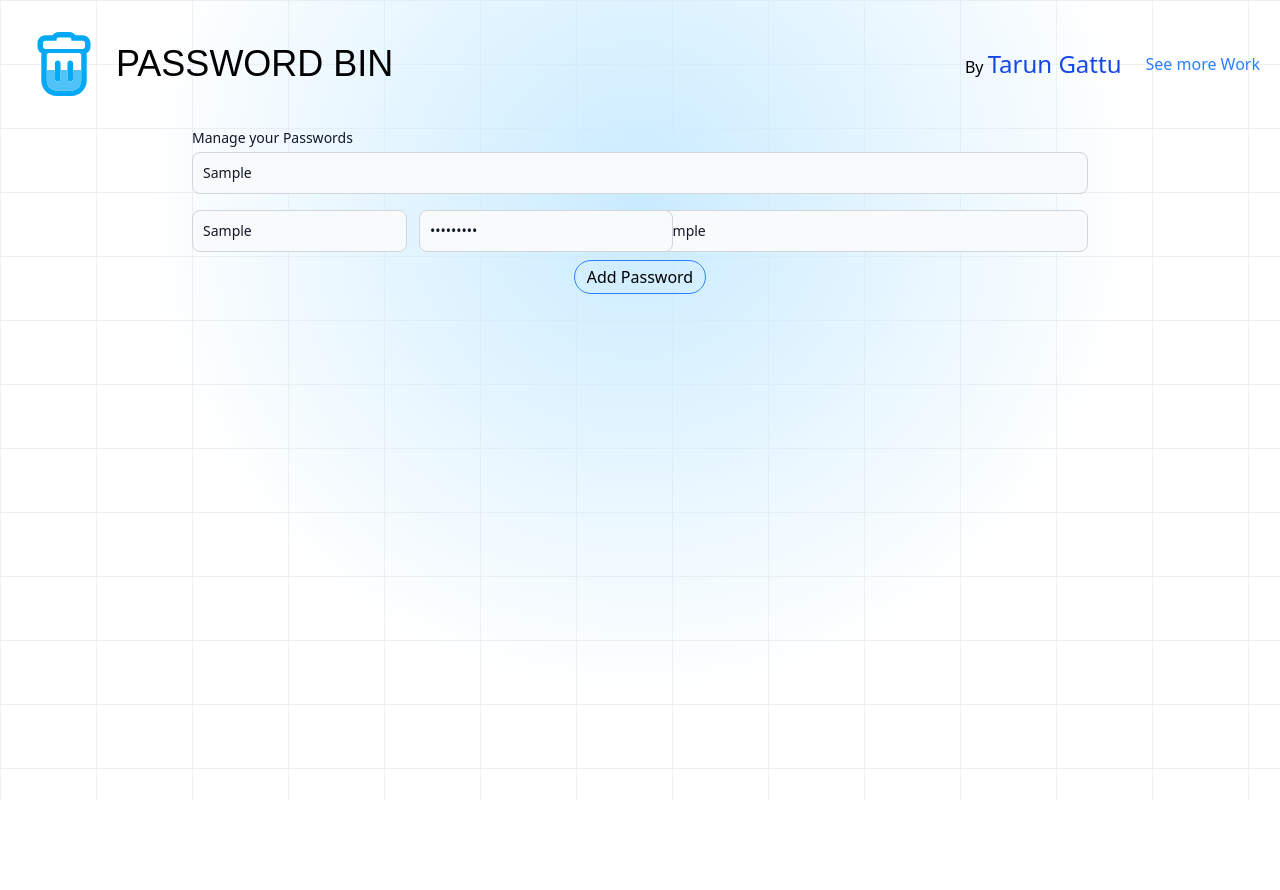
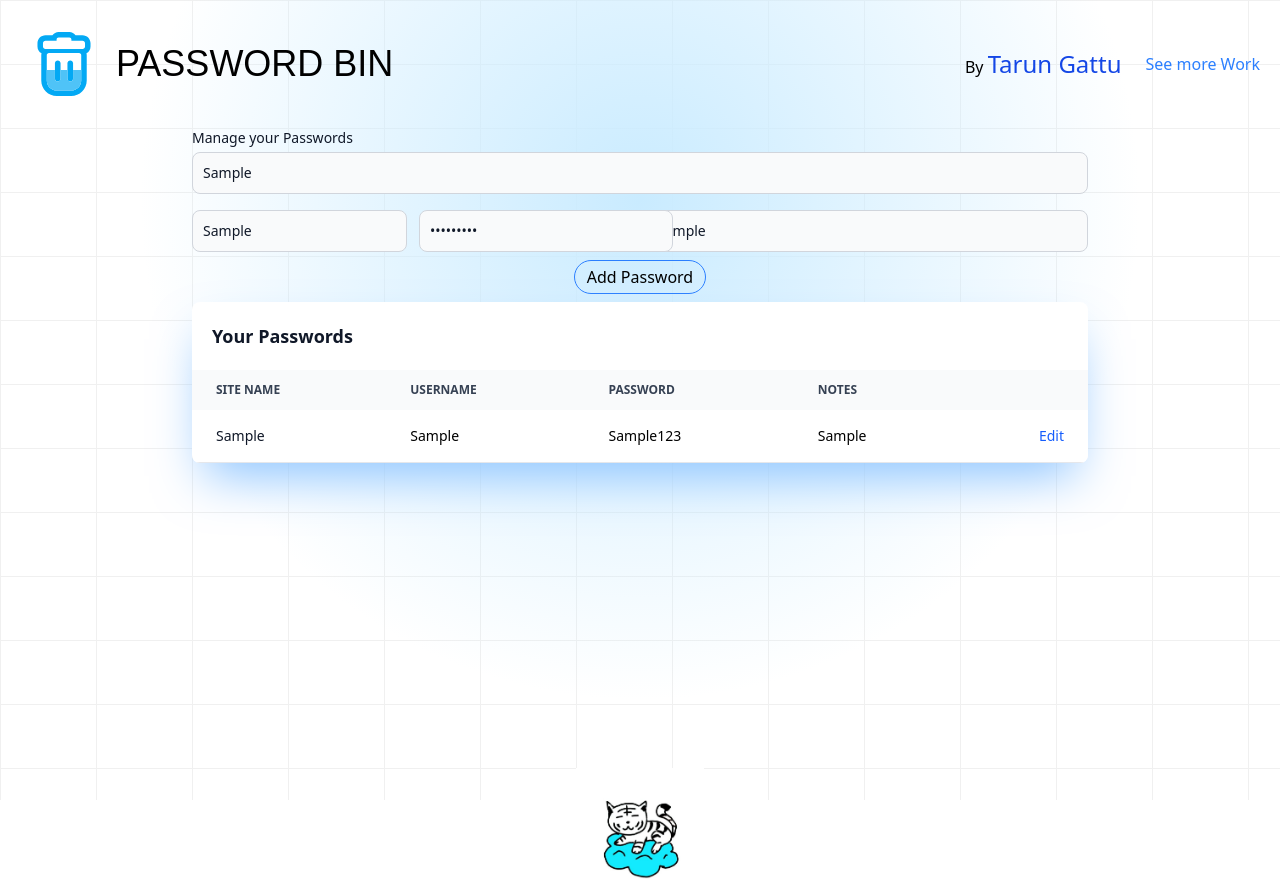
Before and after one commit to tarungattu/Password-Bin, a React (Vite) app in the folder password-bin/: page / in a window 1280 px wide. Both pictures are taken after typing "Sample", "Sample", "Sample123", "Sample" into the empty fields and a click on the button "Add Password". Before the commit the page ends 800 px from the top, so only its background shows below. Built offline with nearby package versions, Linux system fonts and the light colour scheme; some icons are missing; a web font is replaced by a local one.

Commit message:
Passwords are shown from local storage

```diff
--- a/password-bin/index.html
+++ b/password-bin/index.html
@@ -3,9 +3,9 @@
 
 <head>
   <meta charset="UTF-8" />
-  <link rel="icon" type="image/svg+xml" href="/vite.svg" />
+  <link rel="icon" type="image/svg+xml" href="/bin.svg" />
   <meta name="viewport" content="width=device-width, initial-scale=1.0" />
-  <title>password-bin</title>
+  <title>Password Bin</title>
   <link rel="preconnect" href="https://fonts.googleapis.com">
   <link rel="preconnect" href="https://fonts.gstatic.com" crossorigin>
   <link href="https://fonts.googleapis.com/css2?family=Bitcount+Single+Ink:wght@100..900&display=swap" rel="stylesheet">
--- a/password-bin/src/App.jsx
+++ b/password-bin/src/App.jsx
@@ -4,14 +4,18 @@ import viteLogo from '/vite.svg'
 import './App.css'
 import Navbar from './components/Navbar'
 import Bin from './components/Bin'
+import Footer from './components/Footer'
 
 function App() {
   const [count, setCount] = useState(0)
 
   return (
     <>
-      <Navbar/>
-      <Bin/>
+      <Navbar />
+      <div className="min-h-[80vh]">
+        <Bin />
+      </div>
+      <Footer/>
     </>
   )
 }
--- a/password-bin/src/components/Bin.jsx
+++ b/password-bin/src/components/Bin.jsx
@@ -1,9 +1,11 @@
 import React, { useEffect } from 'react'
 import { useState } from 'react';
+import { useRef } from 'react';
 
 const Bin = () => {
 
-    const [form, setForm] = useState({site:"", username:"", password:"", notes:""})
+    const passwordRef = useRef()
+    const [form, setForm] = useState({ site: "", username: "", password: "", notes: "" })
     const [passwordArray, setpasswordArray] = useState([])
 
     useEffect(() => {
@@ -16,7 +18,11 @@ const Bin = () => {
 
 
     const showPassword = () => {
-        alert("Show password");
+        if (passwordRef.current.type === "text"){
+            passwordRef.current.type = "password"
+        } else {
+            passwordRef.current.type = "text"
+        }
     }
 
     const savePassword = async () => {
@@ -27,17 +33,17 @@ const Bin = () => {
     }
 
     const handleChange = (e) => {
-        setForm({...form, [e.target.name]:e.target.value});
+        setForm({ ...form, [e.target.name]: e.target.value });
     }
 
     return (
         <>
-            <div className="absolute inset-0 -z-10 h-full w-full bg-white bg-[linear-gradient(to_right,#f0f0f0_1px,transparent_1px),linear-gradient(to_bottom,#f0f0f0_1px,transparent_1px)] bg-[size:6rem_4rem]"><div class="absolute bottom-0 left-0 right-0 top-0 bg-[radial-gradient(circle_500px_at_50%_200px,#C9EBFF,transparent)]"></div></div>
+            <div className="absolute inset-0 -z-10 h-full w-full bg-white bg-[linear-gradient(to_right,#f0f0f0_1px,transparent_1px),linear-gradient(to_bottom,#f0f0f0_1px,transparent_1px)] bg-[size:6rem_4rem]"><div className="absolute bottom-0 left-0 right-0 top-0 bg-[radial-gradient(circle_500px_at_50%_200px,#C9EBFF,transparent)]"></div></div>
 
             <div className="container mx-auto max-w-4xl">
 
 
-                <label for="name" className="block text-sm font-medium text-gray-900 dark:text-black mb-1">Manage your Passwords</label>
+                <label className="block text-sm font-medium text-gray-900 dark:text-black mb-1">Manage your Passwords</label>
                 <div className="credentials">
                     <div className='grid md:grid-cols-4 grid-cols-1 gap-y-4 gap-x-3'>
 
@@ -48,6 +54,7 @@ const Bin = () => {
                         {/* password input replaced with a relative wrapper so the icon can be absolutely positioned */}
                         <div className="relative">
                             <input
+                                ref={passwordRef}
                                 onChange={handleChange}
                                 name='password'
                                 value={form.password}
@@ -67,11 +74,11 @@ const Bin = () => {
                         </div>
 
 
-                        <input value={form.notes} name='notes' onChange={handleChange} type="notes" id="first_name" class="bg-gray-50 border border-gray-300 text-gray-900 text-sm rounded-lg focus:ring-blue-500 focus:border-blue-500 p-2.5 dark:bg-blue-300 dark:border-gray-600 dark:placeholder-gray-500 dark:text-black dark:focus:ring-blue-500 dark:focus:border-blue-500 md:col-span-2" placeholder="Notes (if any)" required />
+                        <input value={form.notes} name='notes' onChange={handleChange} type="notes" id="first_name" className="bg-gray-50 border border-gray-300 text-gray-900 text-sm rounded-lg focus:ring-blue-500 focus:border-blue-500 p-2.5 dark:bg-blue-300 dark:border-gray-600 dark:placeholder-gray-500 dark:text-black dark:focus:ring-blue-500 dark:focus:border-blue-500 md:col-span-2" placeholder="Notes (if any)" required />
                     </div>
                 </div>
 
-                <button className='flex mx-auto my-2 justify-center items-center  hover:bg-blue-200 rounded-full hover:px-5 transition-all duration-700 px-3 py-1 hover:cursor-pointer border border-blue-500' onClick={savePassword}>
+                <button className='flex mx-auto my-2 justify-center items-center  hover:bg-blue-200 rounded-full hover:px-5 transition-all duration-400 px-3 py-1 hover:cursor-pointer border border-blue-500' onClick={savePassword}>
                     <lord-icon
                         src="https://cdn.lordicon.com/vjgknpfx.json"
                         trigger="hover"
@@ -83,6 +90,58 @@ const Bin = () => {
                 </button>
 
             </div>
+
+            <div className="relative overflow-x-auto max-w-4xl mx-auto shadow-2xl shadow-blue-300 sm:rounded-lg">
+                <table className="w-full text-sm text-left rtl:text-right text-gray-500 dark:text-gray-400">
+                    <caption className="p-5 text-lg font-semibold text-left rtl:text-right text-gray-900 bg-white dark:text-black dark:bg-blue-300">
+                        Your Passwords
+                        {/* <p className="mt-1 text-sm font-normal text-gray-500 dark:text-gray-400">Browse a list of Flowbite products designed to help you work and play, stay organized, get answers, keep in touch, grow your business, and more.</p> */}
+                    </caption>
+                    <thead className="text-xs text-gray-700 uppercase bg-gray-50 dark:bg-gray-700 dark:text-gray-400">
+                        <tr>
+                            <th scope="col" className="px-6 py-3">
+                                Site name
+                            </th>
+                            <th scope="col" className="px-6 py-3">
+                                USERNAME
+                            </th>
+                            <th scope="col" className="px-6 py-3">
+                                password
+                            </th>
+                            <th scope="col" className="px-6 py-3">
+                                notes
+                            </th>
+                            <th scope="col" className="px-6 py-3">
+                                <span className="sr-only">Edit</span>
+                            </th>
+                        </tr>
+                    </thead>
+                    <tbody>
+                        {passwordArray.map((item, index)=> (
+                        <tr key={index} className="bg-white border-b dark:bg-blue-300 dark:border-gray-700 border-gray-200 transition-all duration-500">
+                            <th scope="row" className="px-6 py-4 font-medium text-gray-900 whitespace-nowrap dark:text-black">
+                                <a href={item.site} target="_blank" rel="noopener noreferrer">{item.site}</a>
+                            </th>
+                            <td className="px-6 py-4 text-black">
+                                {item.username}
+                            </td>
+                            <td className="px-6 py-4 text-black">
+                                {item.password}
+                            </td>
+                            <td className="px-6 py-4 text-black">
+                                {item.notes}
+                            </td>
+                            <td className="px-6 py-4 text-right">
+                                <a href="#" className="font-medium text-blue-600 dark:text-blue-500 hover:underline">Edit</a>
+                            </td>
+                        </tr>
+                        ))}
+
+                    </tbody>
+                </table>
+            </div>
+
+            {/* <div className="h-[20vh]" aria-hidden="true"></div> */}
         </>
     )
 }
--- /dev/null
+++ b/password-bin/src/components/Footer.jsx
@@ -0,0 +1,11 @@
+import React from 'react'
+
+const Footer = () => {
+  return (
+    <div>
+       <img style={{ width: '10vw' }} className='mx-auto' src="/Skyger.jpeg" alt="" />
+    </div>
+  )
+}
+
+export default Footer
```
Also changed, not shown: password-bin/public/Skyger.jpeg (added), password-bin/public/bin.svg (added). Lines whose indentation alone changed are shown as unchanged.
